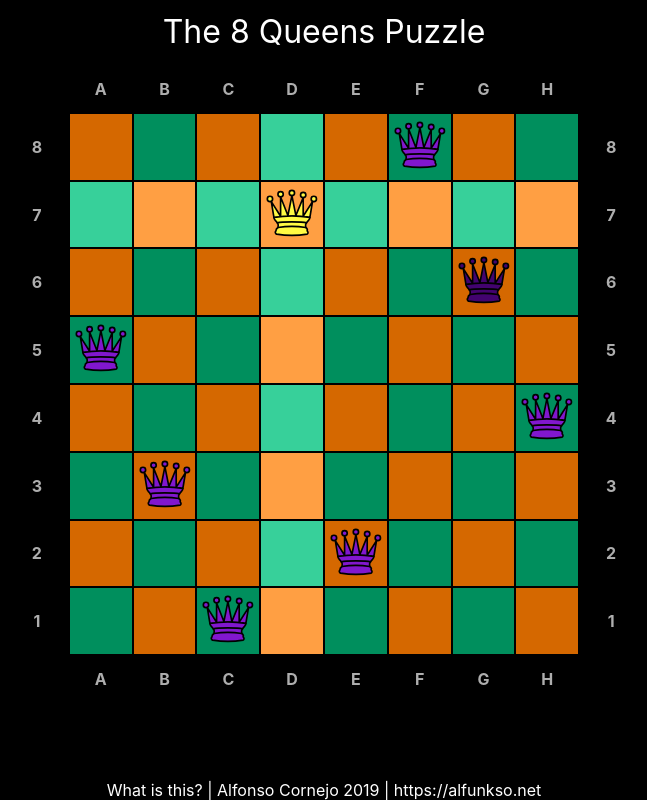
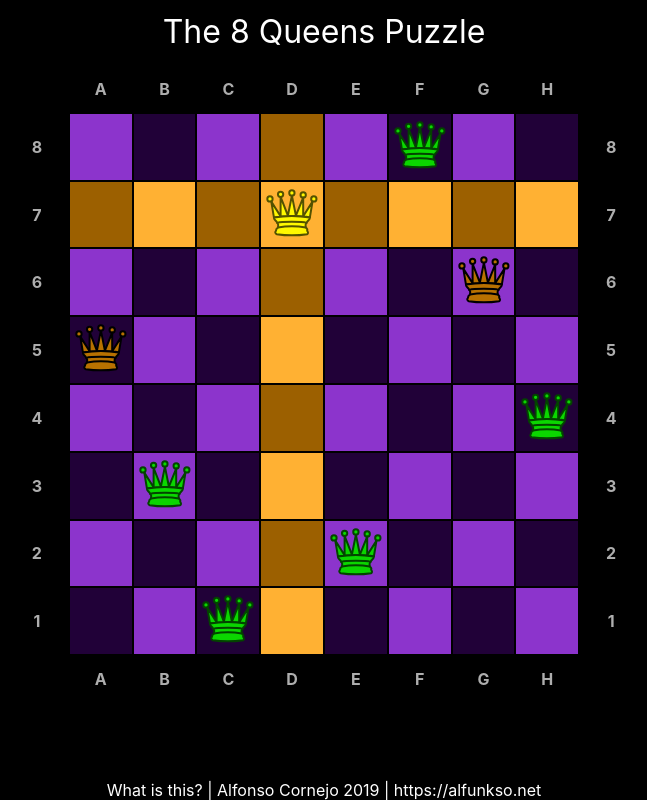
Before and after one commit to alfunkso/eight-queens, a React (Create React App) app: page / in a window 1280 px wide. Shown: the whole page, without its empty margins (316-963 px from the left). Built offline with nearby package versions, Linux system fonts and the light colour scheme.

Commit message:
feat/style: style iteration 2

```diff
--- a/src/App.js
+++ b/src/App.js
@@ -12,14 +12,14 @@ class App extends React.PureComponent {
 
         this.state = {
             pieces: [
-                [null, null, null, null, null, new PieceModel("queen", "black", "idle", {i:0,j:5}), null, null,],
-                [null, null, null, new PieceModel("queen", "black", "moving", {i:1,j:3}), null, null, null, null,],
-                [null, null, null, null, null, null, new PieceModel("queen", "black", "removing", {i:2,j:6}), null,],
-                [new PieceModel("queen", "black", "idle", {i:3,j:0}), null, null, null, null, null, null, null,],
-                [null, null, null, null, null, null, null, new PieceModel("queen", "black", "idle", {i:4,j:7}),],
-                [null, new PieceModel("queen", "black", "idle", {i:5,j:1}), null, null, null, null, null, null,],
-                [null, null, null, null, new PieceModel("queen", "black", "idle", {i:6,j:4}), null, null, null,],
-                [null, null, new PieceModel("queen", "black", "idle", {i:7,j:2}), null, null, null, null, null,],
+                [null, null, null, null, null, new PieceModel("queen", "white", "idle", {i:0,j:5}), null, null,],
+                [null, null, null, new PieceModel("queen", "white", "moving", {i:1,j:3}), null, null, null, null,],
+                [null, null, null, null, null, null, new PieceModel("queen", "white", "removing", {i:2,j:6}), null,],
+                [new PieceModel("queen", "white", "removing", {i:3,j:0}), null, null, null, null, null, null, null,],
+                [null, null, null, null, null, null, null, new PieceModel("queen", "white", "idle", {i:4,j:7}),],
+                [null, new PieceModel("queen", "white", "idle", {i:5,j:1}), null, null, null, null, null, null,],
+                [null, null, null, null, new PieceModel("queen", "white", "idle", {i:6,j:4}), null, null, null,],
+                [null, null, new PieceModel("queen", "white", "idle", {i:7,j:2}), null, null, null, null, null,],
             ],
         };
     }
--- a/src/Palette.js
+++ b/src/Palette.js
@@ -1,26 +1,42 @@
 export default {
     tile: {
         white: {
-            main: "#D56800",
-            highlight: "#FF9F43",
+            main: "#8C34CC",
+            highlight: "#ffb133",
         },
         black: {
-            main: "#008F5D",
-            highlight: "#37D09A",
+            main: "#210138",
+            highlight: "#9c6000",
         },
     },
     piece: {
         white: {
-            idle: "#FFF800",
-            moving: "#FFFA43",
-            removing: "#A5A100",
-            border: "#FFFFFF",
+            idle: {
+                fill: "#0BD600",
+                stroke: "#034400",
+            },
+            moving: {
+                fill: "#FFF800",
+                stroke: "#545200",
+            },
+            removing: {
+                fill: "#B87100",
+                stroke: "#000000",
+            },
         },
         black: {
-            idle: "#8117CE",
-            moving: "#FFFA43",
-            removing: "#42036F",
-            border: "#000000",
+            idle: {
+                fill: "#00B877",
+                stroke: "#000000",
+            },
+            moving: {
+                fill: "#FF7C00",
+                stroke: "#000000",
+            },
+            removing: {
+                fill: "#003824",
+                stroke: "#000000",
+            },
         },
     },
     header: {
--- a/src/Piece.js
+++ b/src/Piece.js
@@ -24,12 +24,12 @@ function Piece({piece}) {
             >
                 <g
                     style={{
-                        fill: Palette.piece[piece.color][piece.status],
-                        stroke: Palette.piece[piece.color].border,
+                        fill: Palette.piece[piece.color][piece.status].fill,
+                        stroke: Palette.piece[piece.color][piece.status].stroke,
                         opacity: 1,
                         fillOpacity: 1,
                         fillRule: "evenodd",
-                        strokeWidth: 1.25,
+                        strokeWidth: 1.5,
                         strokeLinecap: "round",
                         strokeLinejoin: "round",
                         strokeMiterlimit: 4,
```
